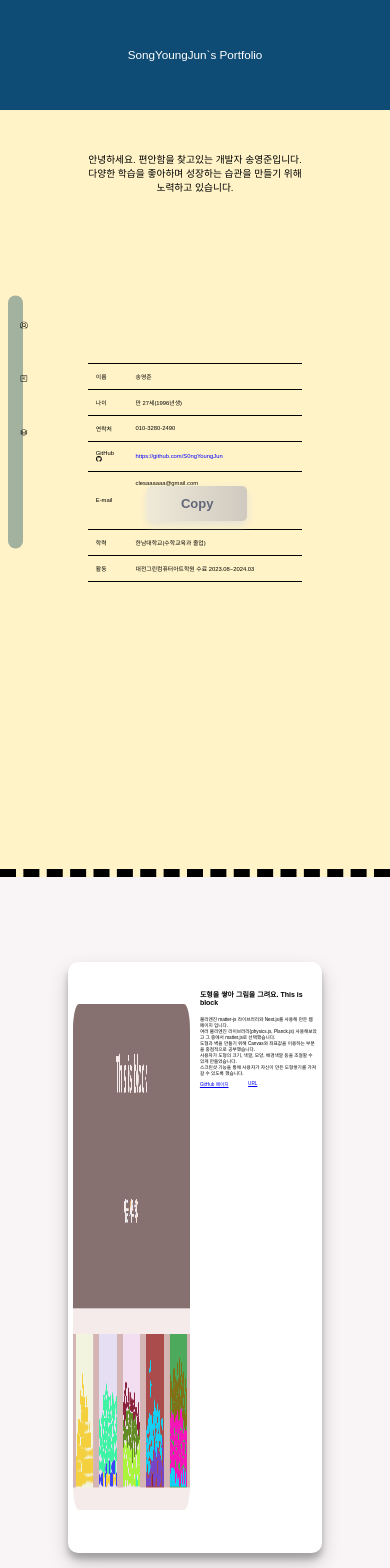
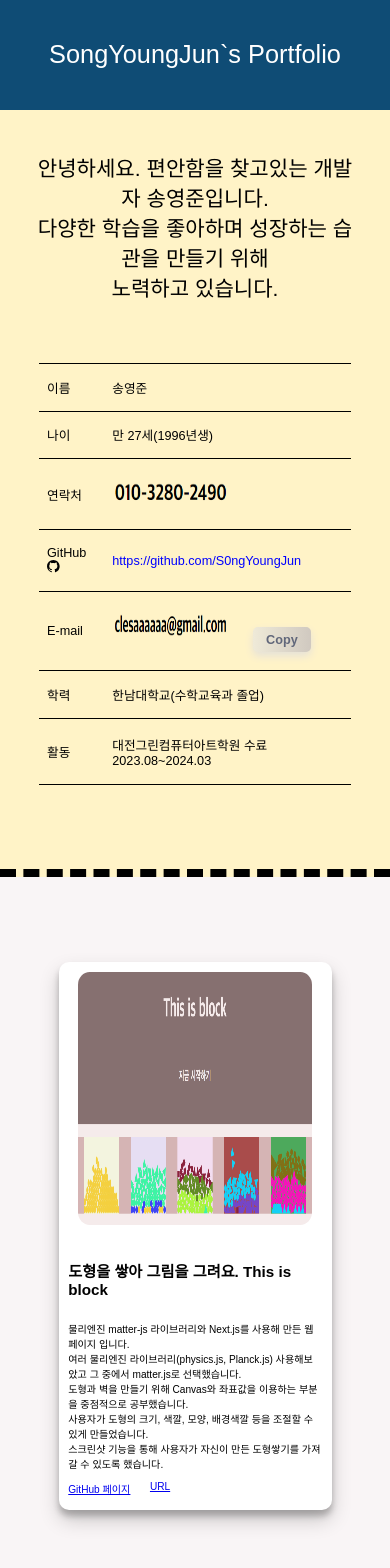
Before and after one commit to S0ngYoungJun/next-popol, a Next.js app: page / in a window 390 px wide. Shown: the top 1568 px of the page. Built offline with nearby package versions, Linux system fonts and the light colour scheme; a web font is replaced by a local one.

Commit message:
style fix

```diff
--- a/components/Myinfo/myinfo.tsx
+++ b/components/Myinfo/myinfo.tsx
@@ -31,7 +31,7 @@ export default function Myinfo() {
             </tr>
             <tr>
               <td>연락처</td>
-              <td>010-3280-2490</td>
+              <td><img src="/image/tel.png"/></td>
             </tr>
             <tr>
               <td>GitHub <VscGithubInverted /></td>
@@ -42,7 +42,7 @@ export default function Myinfo() {
             <tr>
               <td>E-mail</td>
               <td>
-              clesaaaaaa@gmail.com
+              <img src="/image/email.png"/>
               <button onClick={copyToClipboard}>Copy</button>
               </td>
             </tr>
--- a/styles/header.module.scss
+++ b/styles/header.module.scss
@@ -22,3 +22,31 @@
   justify-content: center;
   align-items: center;
 }
+
+@media only screen and (max-width: 600px){
+  .header{
+    width:100vw;
+    height:13vh;
+    position: relative;
+    background-color: #0F4C75;
+    display:flex;
+    color:white;
+    text-align: center;
+    justify-content: center;
+    align-items: center;
+    font-size: 3vh;
+  }
+
+  .foot{
+    width:100vw;
+    height:7vh;
+    position: relative;
+    background-color: #0F4C75;
+    color:white;
+    display:flex;
+    font-size: 1.5vh;
+    justify-content: center;
+    align-items: center;
+  }
+
+}
--- a/styles/index.module.scss
+++ b/styles/index.module.scss
@@ -54,7 +54,7 @@
   align-items: center;
   background-color: #A2B29F;
   width: 4vw; // 초기 너비
-  font-size: 20px;
+  font-size: 1vw;
   border-radius: 10px;
   height: 30vh; // navbar의 높이
   transition: width 0.3s ease; // 너비에 대한 transition 추가
@@ -69,6 +69,7 @@
     font-size: 2vw;
     width:4vw;
     height:30vh;
+    justify-content: space-around;
 
     li {
       margin-bottom: 10px; // 각 항목 간격 조정
@@ -122,3 +123,52 @@
     }
   }
 }
+
+@media only screen and (max-width: 600px) {
+  .root{
+    width:100vw;
+    margin:0;
+    padding:0;
+    display:flex;
+    justify-content: center;
+
+  }
+  .main{
+    width:100vw;
+    position: relative;
+
+    .myinfo{
+      display: flex;
+      width:100vw;
+      height:90vh;
+      justify-content: center;
+      border-bottom: 8px dashed black;
+      background-color: #FFF3C7
+    }
+    .project {
+      display: flex;
+      width:100w;
+      justify-content: center;
+      align-items: center;
+      background-color: #F9F5F6
+    }
+
+    .stackContainer{
+      border-top: 8px dashed black;
+      width:100vw;
+      align-items: center;
+      display: flex;
+      justify-content: center;
+      background-color: #FFF3C7;
+    }
+  }
+  .navbarwrapper {
+    display:none;
+  }
+
+  .navbar {
+    display:none;
+  }
+
+  /* 휴대폰 화면 크기에 따라 적용되는 CSS 규칙 */
+}
--- a/styles/myinfo.module.scss
+++ b/styles/myinfo.module.scss
@@ -2,7 +2,6 @@
   height:40vh;
   display:flex;
   width:65vw;
-  max-width: 1400px;
   flex-direction: column;
   background-color: #AEBDCA;
   border-radius: 5px;
@@ -28,6 +27,10 @@
     border-collapse: collapse;
     height:15vh;
 
+    img{
+      width:15vw;
+      height:4vh;
+    }
 
 
     td, th {
@@ -75,3 +78,85 @@
       outline: none;
     }
 }
+
+
+@media only screen and (max-width: 600px) {
+  .myinfo{
+    height:90vh;
+    display:flex;
+    width:100vw;
+    flex-direction: column;
+
+    align-items: center;
+  }
+
+  .hello{
+      width: 85vw;
+
+      height: 20vh;
+      display:flex;
+      text-align: center;
+      justify-content: center;
+      font-size: 2.5vh;
+      margin-bottom: 5vh;
+      margin-top:5vh;
+    }
+
+  .table{
+      width: 80vw;
+      font-size: 1.5vh;
+      border-collapse: collapse;
+      height:50vh;
+
+      img{
+        width:30vw;
+        height:4vh;
+      }
+
+      td, th {
+        border: 1px solid black;
+        padding: 8px;
+        text-align: left;
+        font-size: 1.5vh;
+      }
+
+      td, th {
+        border-left: none;
+        border-right: none;
+      }
+      a{
+        text-decoration-line:none;
+        color: blue;
+      }
+      button{
+        margin-left:6vw;
+        text-align: center;
+        text-align: center;
+        width: 15vw;;
+        font-size: 1.5vh;
+        font-weight: 600;
+        color: #61677A;
+        cursor: pointer;
+        height: 3vh;
+        text-align:center;
+        border: none;
+        background-size: 300% 100%;
+        background-image: linear-gradient(to right, #EFEAD8, #D0C9C0, #D6D2C4, #D6D2C4);
+        border-radius: 5px;
+        box-shadow: 0 4px 8px 0 #E5E1DA;
+        -o-transition: all .4s ease-in-out;
+        -webkit-transition: all .4s ease-in-out;
+        transition: all .4s ease-in-out;
+      }
+      button:hover {
+        background-position: 100% 0;
+        -o-transition: all .4s ease-in-out;
+        -webkit-transition: all .4s ease-in-out;
+        transition: all .4s ease-in-out;
+      }
+      button:focus {
+        outline: none;
+      }
+  }
+
+}
--- a/styles/mystack.module.scss
+++ b/styles/mystack.module.scss
@@ -34,3 +34,47 @@
   border-radius: 20px;
   box-shadow: 0 10px 20px rgba(0,0,0,0.19), 0 6px 6px rgba(0,0,0,0.23);
 }
+
+
+
+
+@media only screen and (max-width: 600px){
+  .skillContainer{
+    width:65vw;
+    height:60vh;
+    display: flex;
+    justify-content: space-around;
+    flex-direction: column;
+    align-items: center;
+    margin-top:10vh;
+  }
+
+  .skillinfo{
+    display:flex;
+    width:75vw;
+    font-size: 2.5vh;
+    justify-content: center;
+    text-align: center;
+    height:15vh;
+  }
+
+  .iconContainer{
+   display: flex;
+   width:72vw;
+   height:30vh;
+   flex-wrap: wrap;
+   justify-content: space-around;
+  }
+
+  .icons{
+    display:flex;
+    position: relative;
+    width:9vw;
+    height:5vh;
+    background: #F9F5F6;
+    border-radius: 20px;
+    box-shadow: 0 10px 20px rgba(0,0,0,0.19), 0 6px 6px rgba(0,0,0,0.23);
+  }
+
+
+}
--- a/styles/project.module.scss
+++ b/styles/project.module.scss
@@ -63,3 +63,72 @@
   flex-direction: column;
   border-radius: 5%;
 }
+
+@media only screen and (max-width: 600px) {
+  .project {
+    display: flex;
+    justify-content: space-between;
+    flex-direction: column;
+
+    li{
+    float:left;
+    margin-right:3vh;
+    }
+    .link{
+      display: flex;
+
+      a{
+      margin-right: 5vw;}
+    }
+  }
+
+  .project1, .project2, .project3 {
+
+    width: 70vw;
+    height: 65vh;
+    display:flex;
+    flex-direction: column;
+    justify-content: space-around;
+    background-color: white;
+    margin-top:10vh;
+    margin-bottom: 10vh;
+    font-size: 1.2vh;
+    align-items: center;
+    border-radius: 10px;
+    box-shadow: 0 10px 20px rgba(0,0,0,0.19), 0 6px 6px rgba(0,0,0,0.23);
+  }
+
+  .ps1, .ps3{
+    width:60vw;
+    height:30vh;
+    display:flex;
+    position: relative;
+    box-shadow:0 0 0 0;
+  }
+
+  .info1, .info3{
+    width:65vw;
+    height:30vh;
+    display:flex;
+
+    flex-direction: column;
+    border-radius: 5%;
+  }
+
+  .ps2{
+    width:60vw;
+    height:30vh;
+    display:flex;
+    position: relative;
+    box-shadow:0 0 0 0;
+
+  }
+
+  .info2{
+    width:65vw;
+    height:30vh;
+    display:flex;
+    flex-direction: column;
+    border-radius: 5%;
+  }
+}
--- a/styles/slide.module.scss
+++ b/styles/slide.module.scss
@@ -24,3 +24,34 @@
   position: relative;
   border-radius: 5%;
 }
+
+
+@media only screen and (max-width: 600px) {
+  .container{
+    width:60vw;
+    height:30vh;
+    position: relative; // Ensure the Swiper container has a relative position
+    display:flex;
+    align-items: center;
+    flex-direction: column;
+    overflow: hidden;
+  }
+
+  .cardcontainer{
+    display:flex;
+    width:60vw;
+    height:30vh;
+    flex-direction: column;
+    position: relative;
+
+  }
+
+  .card{
+    display:flex;
+    width:60vw;
+    height:30vh;
+    position: relative;
+    border-radius: 5%;
+  }
+
+}
```
Also changed, not shown: public/image/email.png (added), public/image/tel.png (added).
